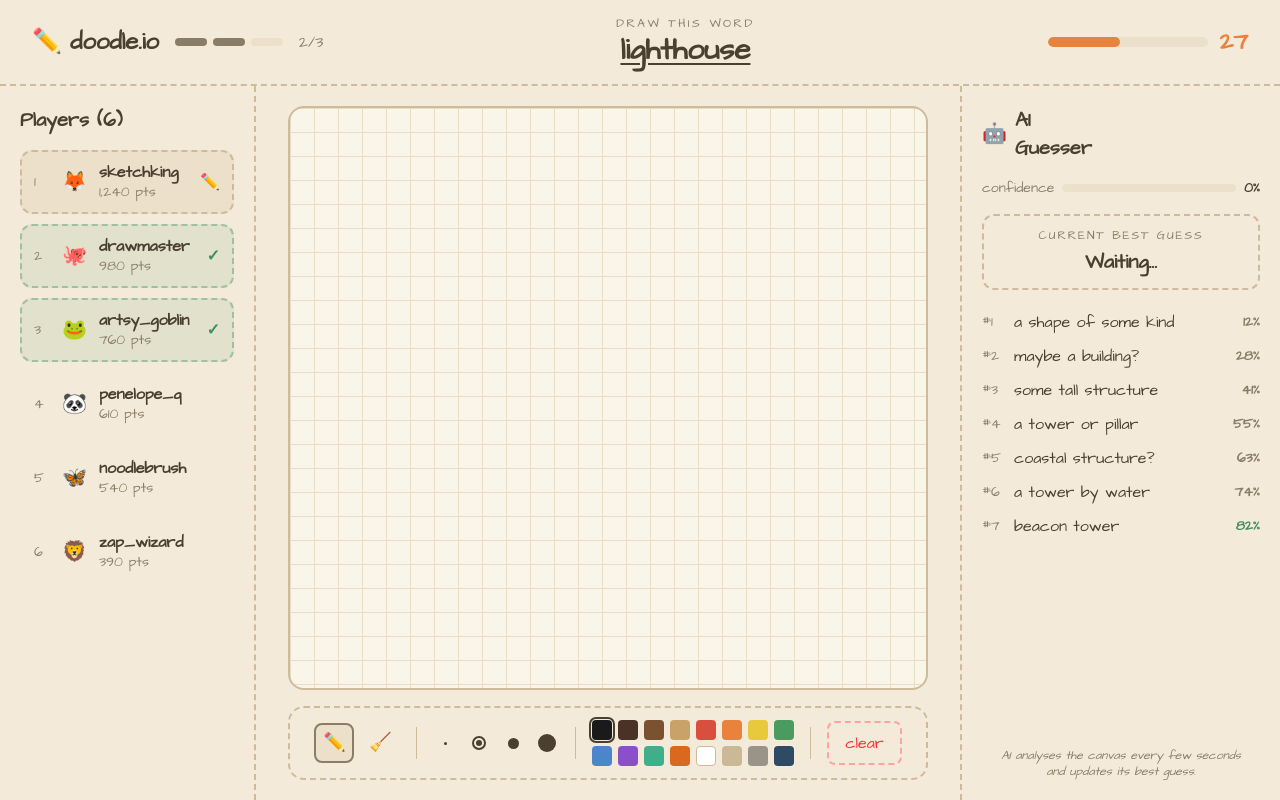
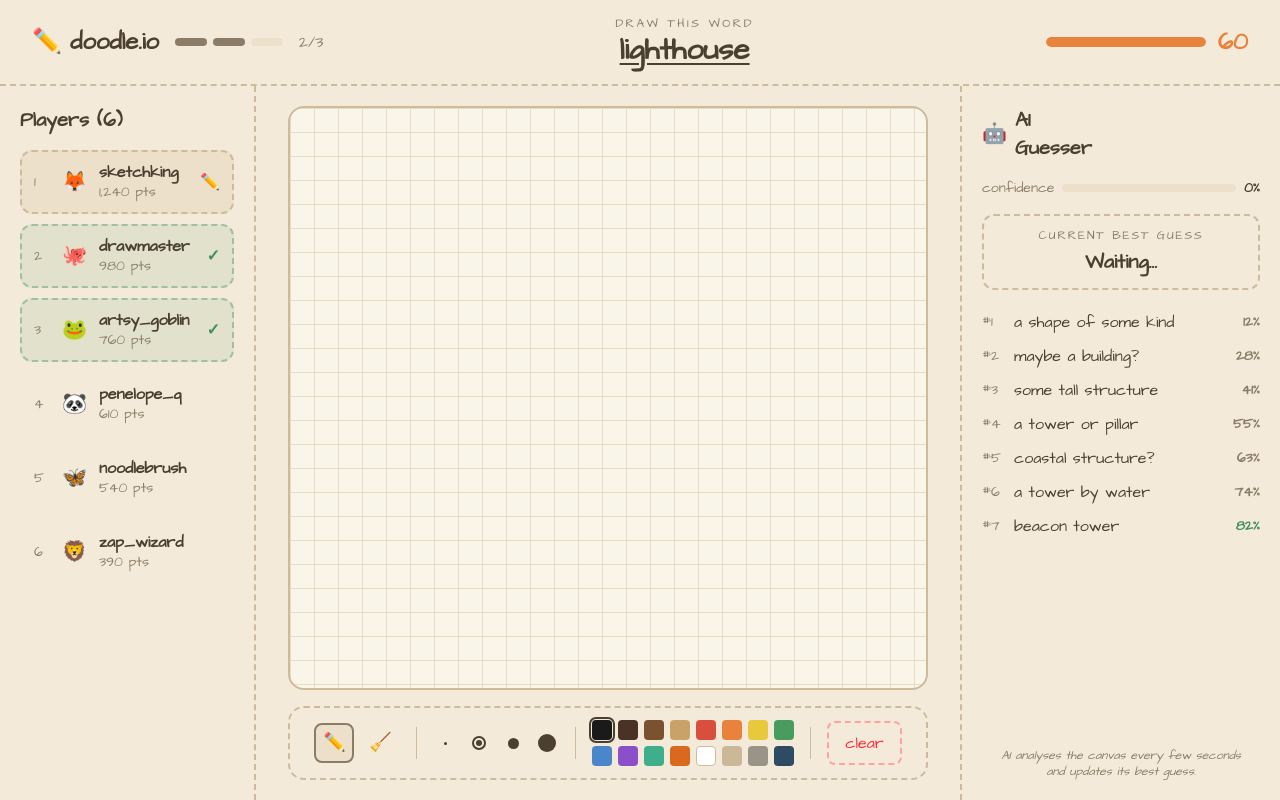
Before and after one commit to acmucsd-projects/su26-ai-team-3, a React (Vite) app in the folder frontend/: page / in a window 1280 px wide. Built offline with nearby package versions, Linux system fonts and the light colour scheme; no server answers.

Commit message:
added todos to frontend

```diff
--- a/frontend/src/App.tsx
+++ b/frontend/src/App.tsx
@@ -10,8 +10,9 @@ import {
   wordToDraw,
   currentRound,
   totalRounds,
-  timeRemaining,
 } from "./mockData";
+
+const MAX_TIME = 60 ; // Temp value
 
 function App() {
   const [tool, setTool] = useState<"pencil" | "eraser">("pencil");
@@ -19,8 +20,19 @@ function App() {
   const [brushSize, setBrushSize] = useState(6);
   const [prediction, setPrediction] = useState("");     // store prediction category
   const [score, setScore] = useState<number | null>(null); // store prediction score
+  const [timeRemaining, setTimeRemaining] = useState(MAX_TIME); // round countdown, placeholder only
 
   const canvasRef = useRef<DrawingCanvasHandle>(null);
+
+  // @ Dylan
+  // TODO: endRound - round timer hit 0:
+  // call /games/{GAME_ID}/predict,
+  // wait for its response
+  //  call /games/{GAME_ID}/end-round
+
+  // TODO: countdown tick - decrement timeRemaining once per second
+
+  // TODO: round timer hit 0 -> call endRound
 
   const submitDrawing = async () => { // for sending drawing to backend
   const pixels = canvasRef.current?.getPixelValues({ normalize: true }); // 128x128 grayscale matrix, 0.0 = background, 1.0 = stroke
@@ -55,7 +67,7 @@ useEffect(() => { // ever 3 seconds, call submitDrawing to send current canvas t
         totalRounds={totalRounds}
         word={wordToDraw}
         timeRemaining={timeRemaining}
-        maxTime={60}
+        maxTime={MAX_TIME}
       />
 
       <div className="flex flex-1 overflow-hidden">
```
